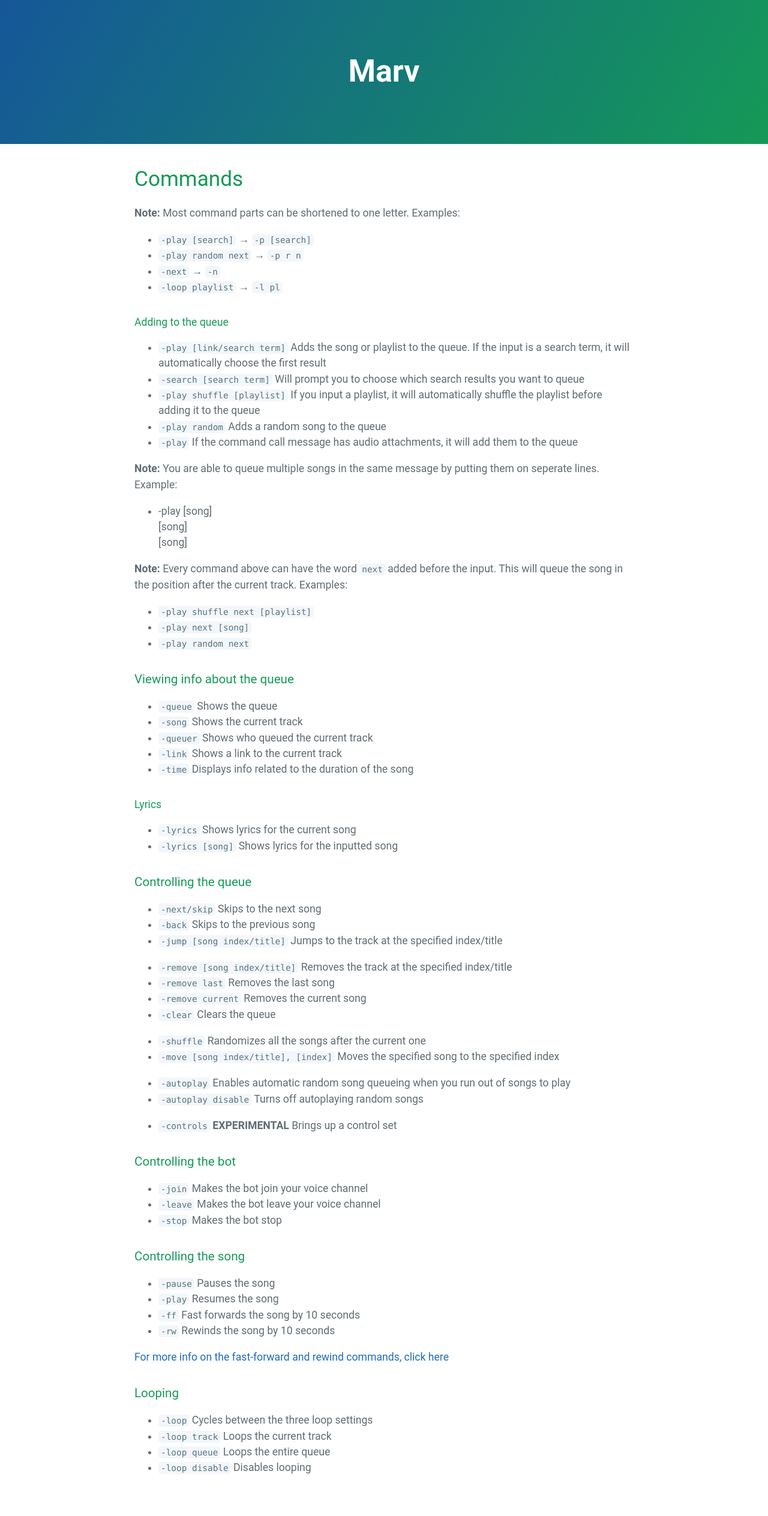
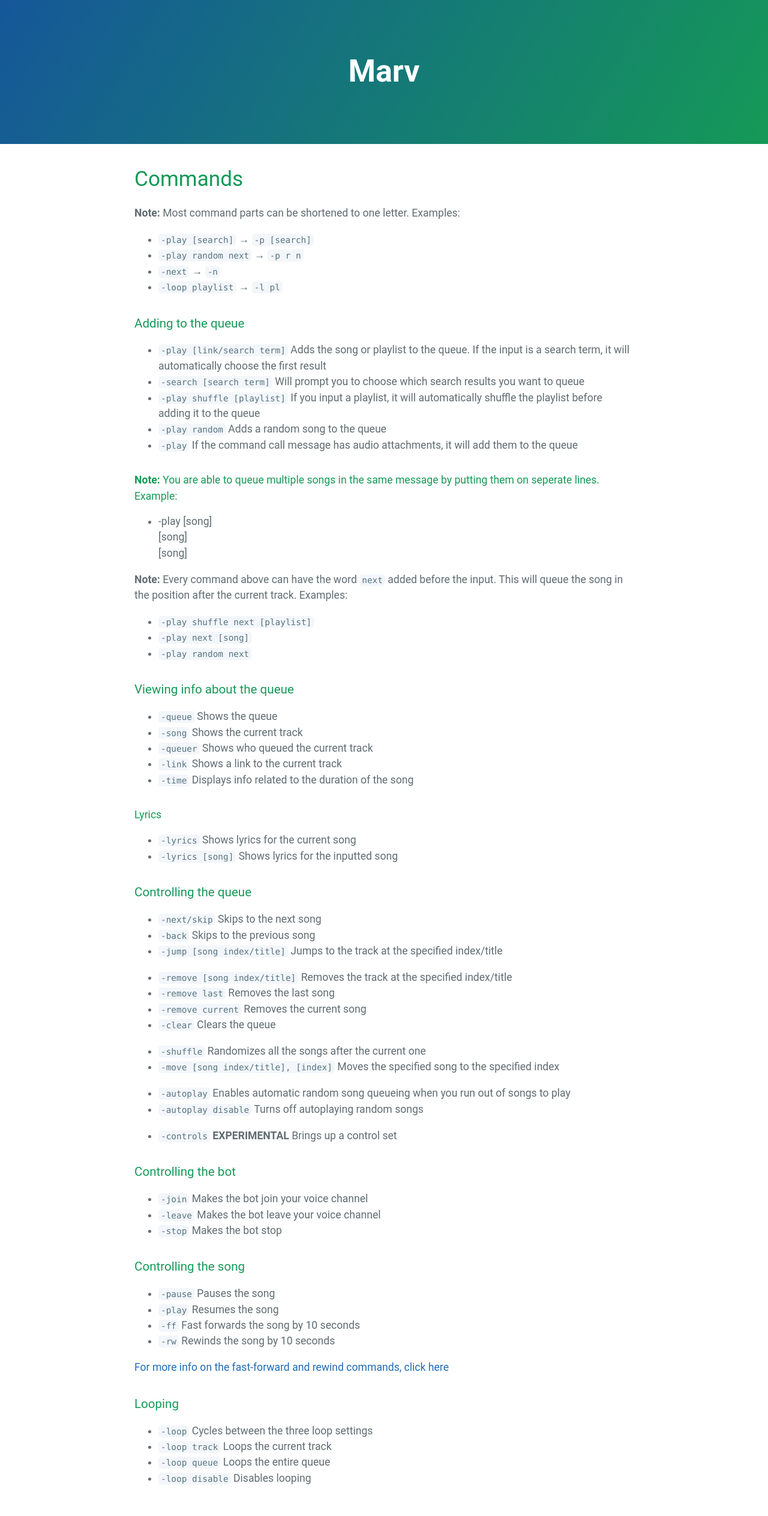
Before and after one commit to mymindishazel/marv-docs, a Jekyll site: the page built from commands.md, in a window 1280 px wide. Shown: the whole page at 60% size. Built offline with Jekyll 4.4.1, drawn with Linux system fonts in a browser that asks for light colours; our own code applies the rules of GitHub Pages for plain Markdown files.

```diff
--- a/commands.md
+++ b/commands.md
@@ -6,7 +6,7 @@
 - `-next` → `-n`
 - `-loop playlist` → `-l pl`
 
-#### Adding to the queue
+### Adding to the queue
 
 * `-play [link/search term]` Adds the song or playlist to the queue. If the input is a search term, it will automatically choose the first result
 * `-search [search term]` Will prompt you to choose which search results you want to queue
@@ -14,7 +14,7 @@
 * `-play random` Adds a random song to the queue
 * `-play` If the command call message has audio attachments, it will add them to the queue
 
-**Note:** You are able to queue multiple songs in the same message by putting them on seperate lines. Example:
+#### **Note:** You are able to queue multiple songs in the same message by putting them on seperate lines. Example:
 - -play [song]<br>[song]<br>[song]
 
 **Note:** Every command above can have the word `next` added before the input. This will queue the song in the position after the current track. Examples:
```
